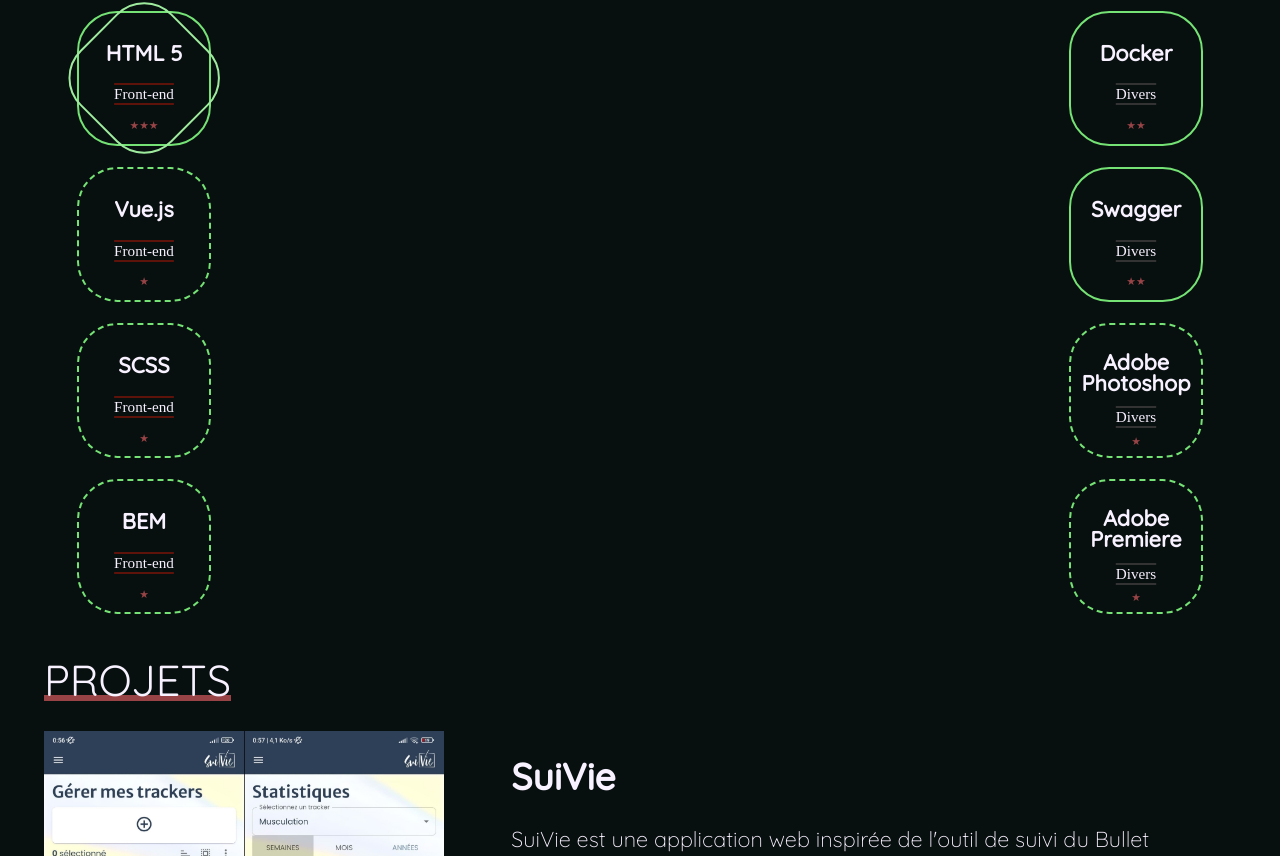
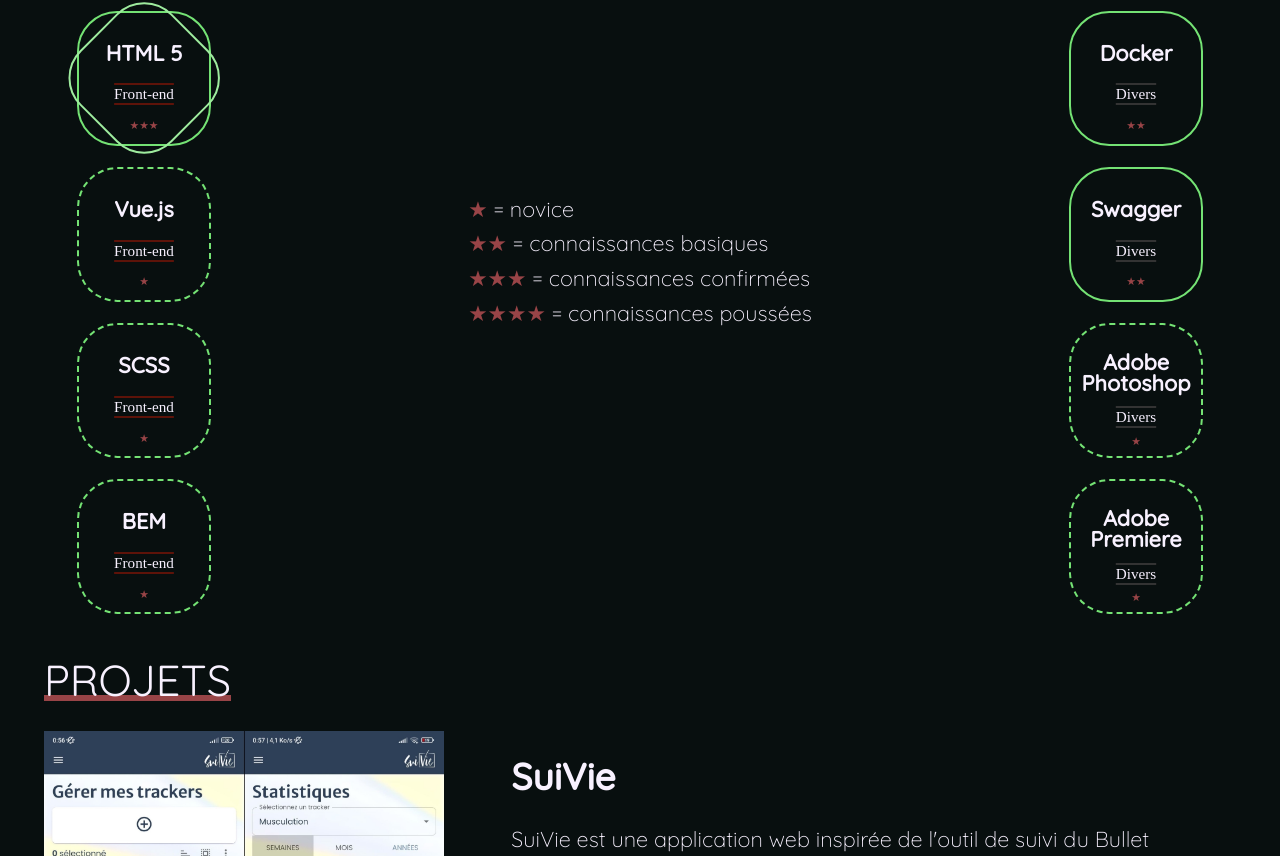
Before and after one commit to Clm-Roig/clm-roig.github.io, a Vue app: page / in a window 1280 px wide. Shown: the part 864-1720 px from the top of the page. Built offline with nearby package versions, Linux system fonts and the light colour scheme; a web font is replaced by a local one.

Commit message:
add levels legend

```diff
--- a/src/assets/styles/base.scss
+++ b/src/assets/styles/base.scss
@@ -6,6 +6,11 @@
   box-sizing: border-box;
   margin: 0;
   position: relative;
+}
+
+ul {
+  padding-left: 0;
+  list-style-type: none;
 }
 
 body {
--- a/src/components/SkillList.vue
+++ b/src/components/SkillList.vue
@@ -27,11 +27,26 @@ const state = reactive({
         />
       </ul>
     </div>
+    <ul class="legend">
+      <li class="legend__level legend__level--1">
+        <span>★</span> = {{ $t("skills.level-1") }}
+      </li>
+      <li class="legend__level legend__level--2">
+        <span>★★</span> = {{ $t("skills.level-2") }}
+      </li>
+      <li class="legend__level legend__level--3">
+        <span>★★★</span> = {{ $t("skills.level-3") }}
+      </li>
+      <li class="legend__level legend__level--4">
+        <span>★★★★</span> = {{ $t("skills.level-4") }}
+      </li>
+    </ul>
   </div>
 </template>
 
 <style lang="scss" scoped>
 $breakpoint: 940px;
+$second-breakpoint: 620px;
 .wrapper {
   display: flex;
   gap: 16px;
@@ -69,4 +84,47 @@ $breakpoint: 940px;
     }
   }
 }
+
+.legend {
+  bottom: 25%;
+  left: 50%;
+  position: absolute;
+  transform: translateX(-50%);
+  & span {
+    color: $secondary-color;
+  }
+  @media screen and (max-width: $breakpoint) {
+    &__level {
+      flex: 1 50%;
+      min-width: 200px;
+    }
+    &__level--1 {
+      order: 1;
+    }
+    &__level--2 {
+      order: 3;
+    }
+    &__level--3 {
+      order: 2;
+    }
+    &__level--4 {
+      order: 4;
+    }
+  }
+  @media screen and (max-width: $second-breakpoint) {
+    &__level {
+      flex-basis: 100%;
+      order: initial;
+      text-align: center;
+    }
+  }
+
+  @media screen and (max-width: $breakpoint) {
+    display: flex;
+    flex-wrap: wrap;
+    justify-content: space-between;
+    position: static;
+    transform: translateX(0);
+  }
+}
 </style>
--- a/src/locales/en.json
+++ b/src/locales/en.json
@@ -3,7 +3,11 @@
     "whatIAm": "Web developer · Musician · Nature lover"
   },
   "skills": {
-    "section-title": "Skills"
+    "section-title": "Skills",
+    "level-1": "novice",
+    "level-2": "basic knowledge",
+    "level-3": "confirmed knowledge",
+    "level-4": "advanced knowledge"
   },
   "Back-end": "Back-end",
   "Front-end": "Front-end",
--- a/src/locales/fr.json
+++ b/src/locales/fr.json
@@ -3,7 +3,11 @@
     "whatIAm": "Développeur web · Musicien · Amoureux de la nature"
   },
   "skills": {
-    "section-title": "Compétences"
+    "section-title": "Compétences",
+    "level-1": "novice",
+    "level-2": "connaissances basiques",
+    "level-3": "connaissances confirmées",
+    "level-4": "connaissances poussées"
   },
   "Back-end": "Back-end",
   "Front-end": "Front-end",
```
